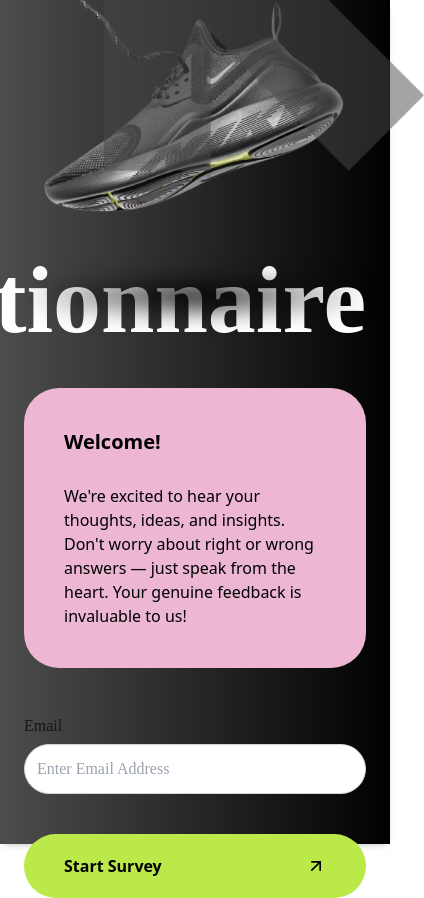
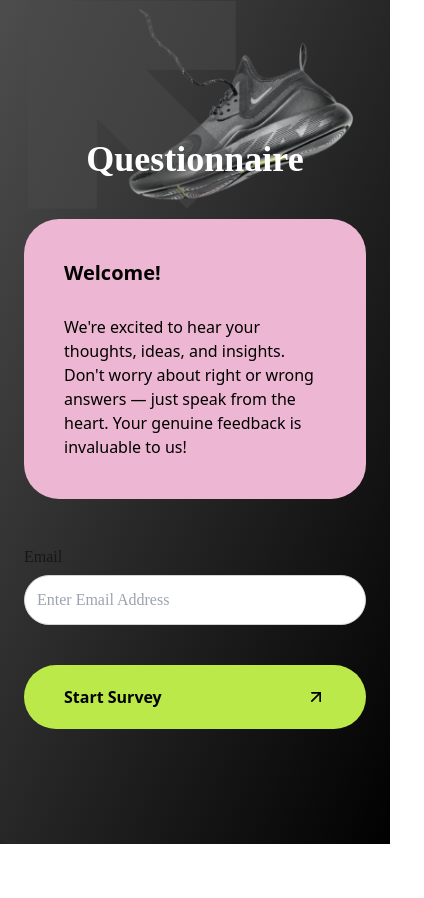
Before and after one commit to balaj-ali707/survey-form-for-shoes, a Next.js app in the folder frontend/: page / in a window 390 px wide. Shown: the whole page, 424 px wide, since content can reach past the window. After the commit the page ends 844 px from the top, so only its background shows below. Built offline with nearby package versions, Linux system fonts and the light colour scheme.

Commit message:
FormPhaseOne made responsive

```diff
--- a/frontend/app/page.js
+++ b/frontend/app/page.js
@@ -145,7 +145,7 @@ export default function Home() {
     }
   };
   return (
-    <div className="h-screen flex flex-row items-center justify-center bg-gradient-to-r from-[#4D4D4D] to-[#010101]">
+    <div className="h-screen flex flex-row items-center justify-center bg-gradient-to-br from-[#4D4D4D] to-[#010101]">
       {formPhase === 1 && (
         <FormPhaseOne
           value={email}
--- a/frontend/components/FormPhaseOne.js
+++ b/frontend/components/FormPhaseOne.js
@@ -6,24 +6,24 @@ const FormPhaseOne = ({ value, setValue, handleSubmit }) => {
   return (
     <div className="flex flex-col lg:flex-row items-center justify-center w-full max-w-7xl max-h-dvh h-full mx-auto p-6 bg-transparent rounded-lg shadow-md space-y-6 lg:space-y-0 lg:space-x-6">
       {/* Section 1: Image */}
-      <div className="w-full lg:w-1/2 flex justify-center">
-        <div className="relative">
+      <div className="w-full lg:relative absolute top-0 left-0 z-0 lg:w-1/2 lg:flex lg:justify-center">
+        <div className="relative ">
           <Image
             width={1000}
             height={1000}
             src={"/assets/img/arrow-union.png"}
             alt="arrow-union"
-            className="w-80 h-auto absolute -top-24 left-20 opacity-50"
+            className="lg:w-80 w-52 h-auto absolute lg:-top-28 lg:left-20 top-0 left-7 opacity-50"
           />
           <Image
             width={2000}
             height={2000}
             src="/assets/img/shoe-image-1.png" // Replace with your image path
             alt="Shoe"
-            className="w-full h-auto object-cover rounded-md"
+            className="lg:w-[500px] w-64 lg:ml-0 lg:mr-0 ml-auto mr-5 h-auto object-cover rounded-md"
           />
           <div
-            className="absolute -bottom-20 left-1/2 transform -translate-x-1/2 w-full h-6 blur-md rounded-full"
+            className="absolute md:block hidden -bottom-20 left-1/2 transform -translate-x-1/2 w-full h-6 blur-md rounded-full"
             style={{
               background:
                 "radial-gradient(circle, rgba(0, 0, 0, 100), transparent)",
@@ -33,12 +33,12 @@ const FormPhaseOne = ({ value, setValue, handleSubmit }) => {
       </div>
 
       {/* Section 2: Form */}
-      <div className="w-full lg:w-1/2">
+      <div className="w-full relative z-1 lg:w-1/2">
         <form
           onSubmit={handleSubmit}
-          className="space-y-10 font-signika flex flex-col items-end"
+          className="space-y-10 font-signika flex flex-col lg:items-end items-center"
         >
-          <h2 className="text-8xl font-bold text-white text-right">
+          <h2 className="lg:text-8xl text-4xl font-bold text-white lg:text-right text-center">
             Questionnaire
           </h2>
           <div className="bg-[#EDB6D2] p-10 rounded-[35px] text-black ">
```
